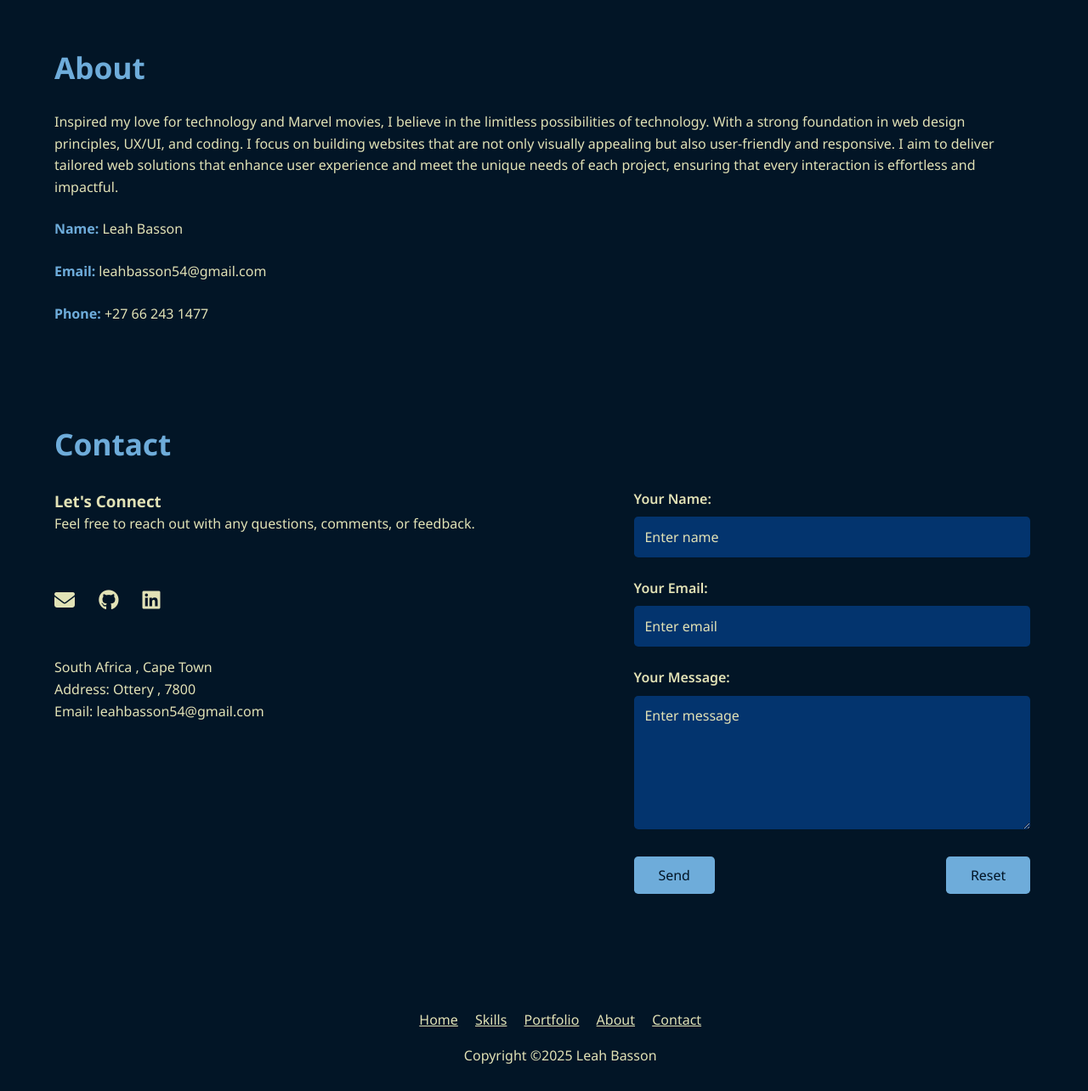
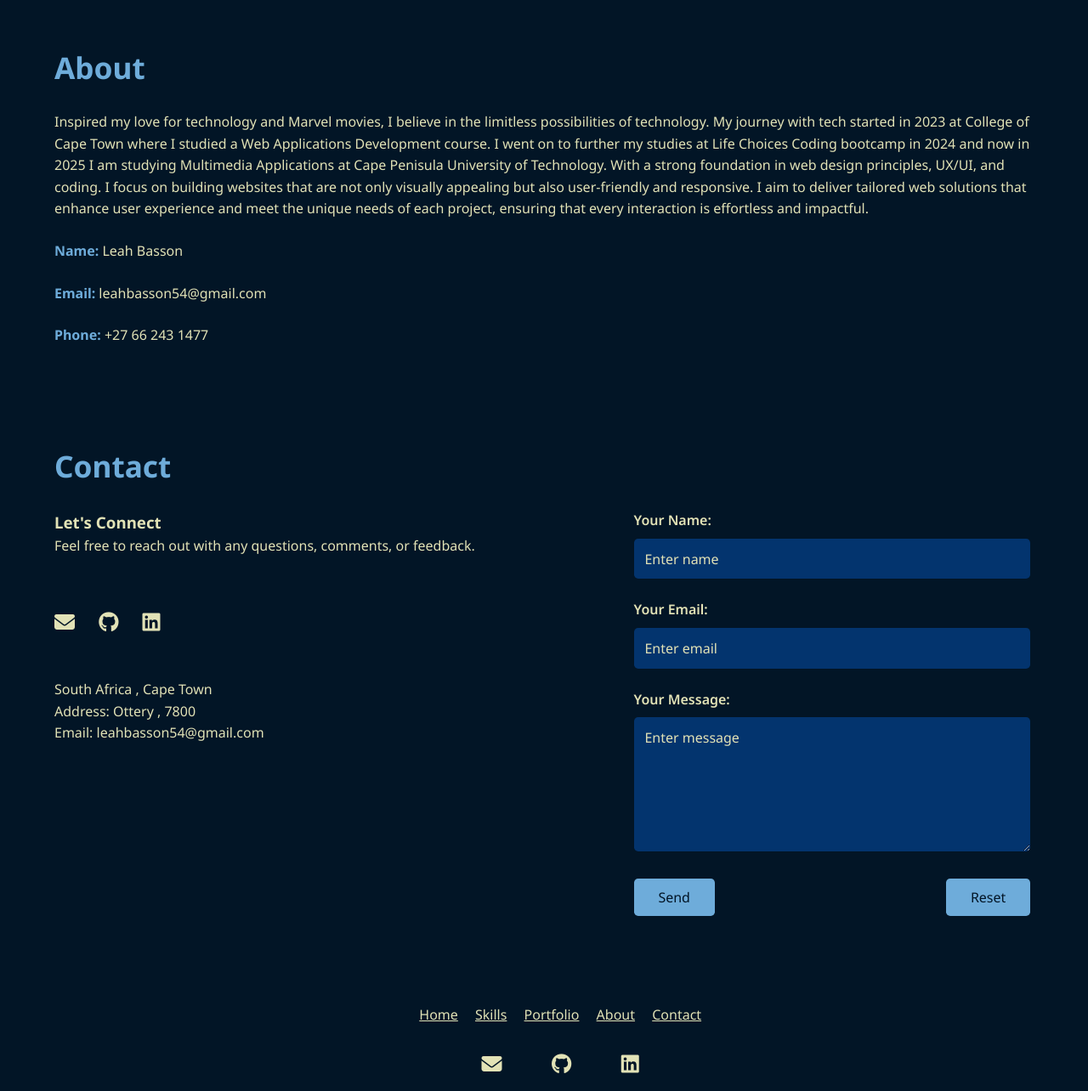
Before and after one commit to LeahBasson/LeahsPortfolio, a plain HTML site: page index.html in a window 1280 px wide. Shown: the part 1660-2944 px from the top of the page at 85% size. Drawn offline with Linux system fonts and the light colour scheme.

Commit message:
:lipstick:

```diff
--- a/index.html
+++ b/index.html
@@ -155,7 +155,7 @@
         <div class="container">
             <div class="about-text">
             <h2 class="section-heading">About</h2>
-            <p>Inspired my love for technology and Marvel movies, I believe in the limitless possibilities of technology. With a strong foundation in web design principles, UX/UI, and coding. I focus on building websites that are not only visually appealing but also user-friendly and responsive. I aim to deliver tailored web solutions that enhance user experience and meet the unique needs of each project, ensuring that every interaction is effortless and impactful.</p>
+            <p>Inspired my love for technology and Marvel movies, I believe in the limitless possibilities of technology. My journey with tech started in 2023 at College of Cape Town where I studied a Web Applications Development course. I went on to further my studies at Life Choices Coding bootcamp in 2024 and now in 2025 I am studying Multimedia Applications at Cape Penisula University of Technology. With a strong foundation in web design principles, UX/UI, and coding. I focus on building websites that are not only visually appealing but also user-friendly and responsive. I aim to deliver tailored web solutions that enhance user experience and meet the unique needs of each project, ensuring that every interaction is effortless and impactful.</p>
             <p><span>Name:</span> Leah Basson</p>
             <p><span>Email:</span> leahbasson54@gmail.com</p>
             <p><span>Phone:</span> +27 66 243 1477</p>
@@ -218,6 +218,11 @@
                     <a href="#portfolio">Portfolio</a>
                     <a href="#about">About</a>
                     <a href="#contact">Contact</a>
+                    <div class="social-icons">
+                   <a href="#" aria-label="Mail"><i class="fa-solid fa-envelope"></i></a>
+                   <a href="#" aria-label="Github"><i class="fa-brands fa-github"></i></a>
+                   <a href="#" aria-label="LinkedIn"><i class="fa-brands fa-linkedin"></i></a>
+               </div>
                 </div>
             </div>
 
--- a/style.css
+++ b/style.css
@@ -400,7 +400,6 @@ input:focus, textarea:focus{
   display: flex;
   width: 90%;
   justify-content: space-between;
-  margin-bottom: 2rem;
 }
 
 .contact-buttons button:hover{
@@ -432,6 +431,10 @@ input:focus, textarea:focus{
 
 .footer-nav a:hover{
   color: var(--accent-color);
+}
+
+.footer-nav .social-icons a{
+  padding: 0 1.2rem;
 }
 
 /* Desktop screens */
```
Also changed, not shown: 1 other file.
